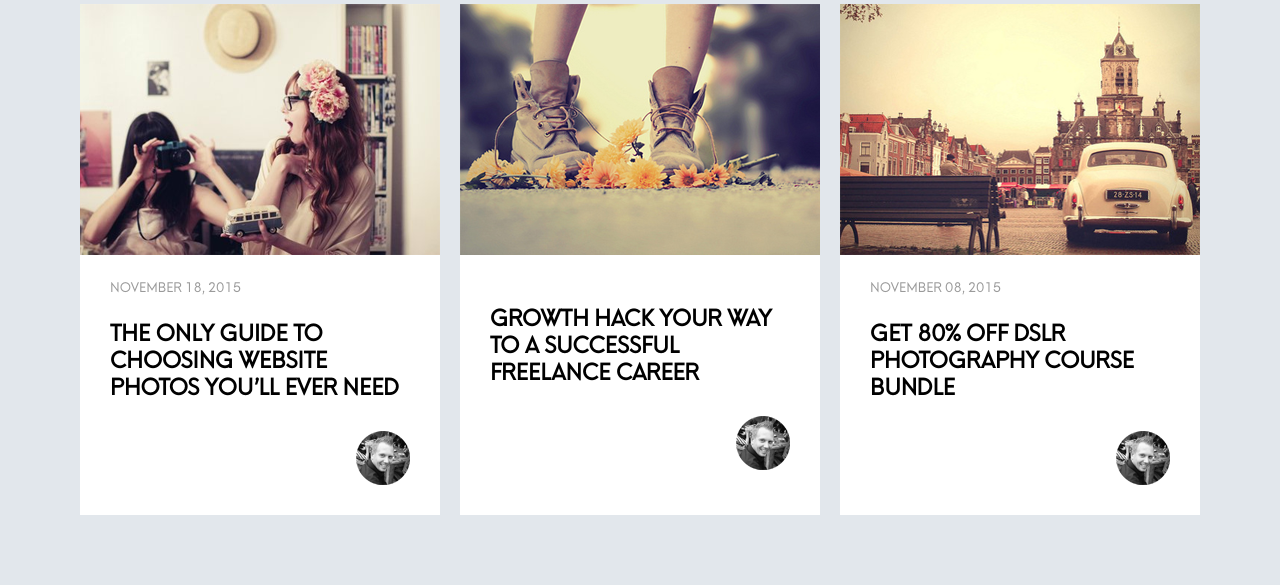
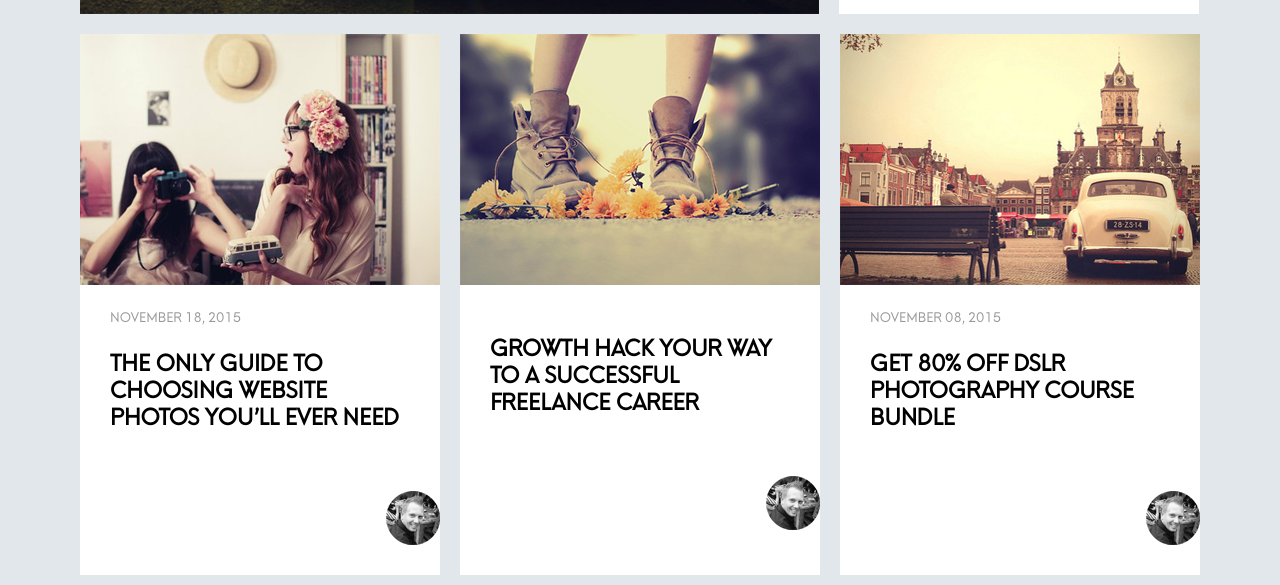
Before and after one commit to Shallowski/Home_task, a plain HTML site: page Lesson8/Task2/index.html in a window 1280 px wide. Shown: the part 537-1122 px from the top of the page. Before the commit the page ends 1062 px from the top, so only its background shows below. Drawn offline with Linux system fonts and the light colour scheme.

Commit message:
Update style.css

```diff
--- a/Lesson8/Task2/style.css
+++ b/Lesson8/Task2/style.css
@@ -58,5 +58,5 @@ h2 {
 
 .col__author {
     align-self: end;
-    margin: 30px;
+    margin: 60px 0 30px 30px;
 }
```
